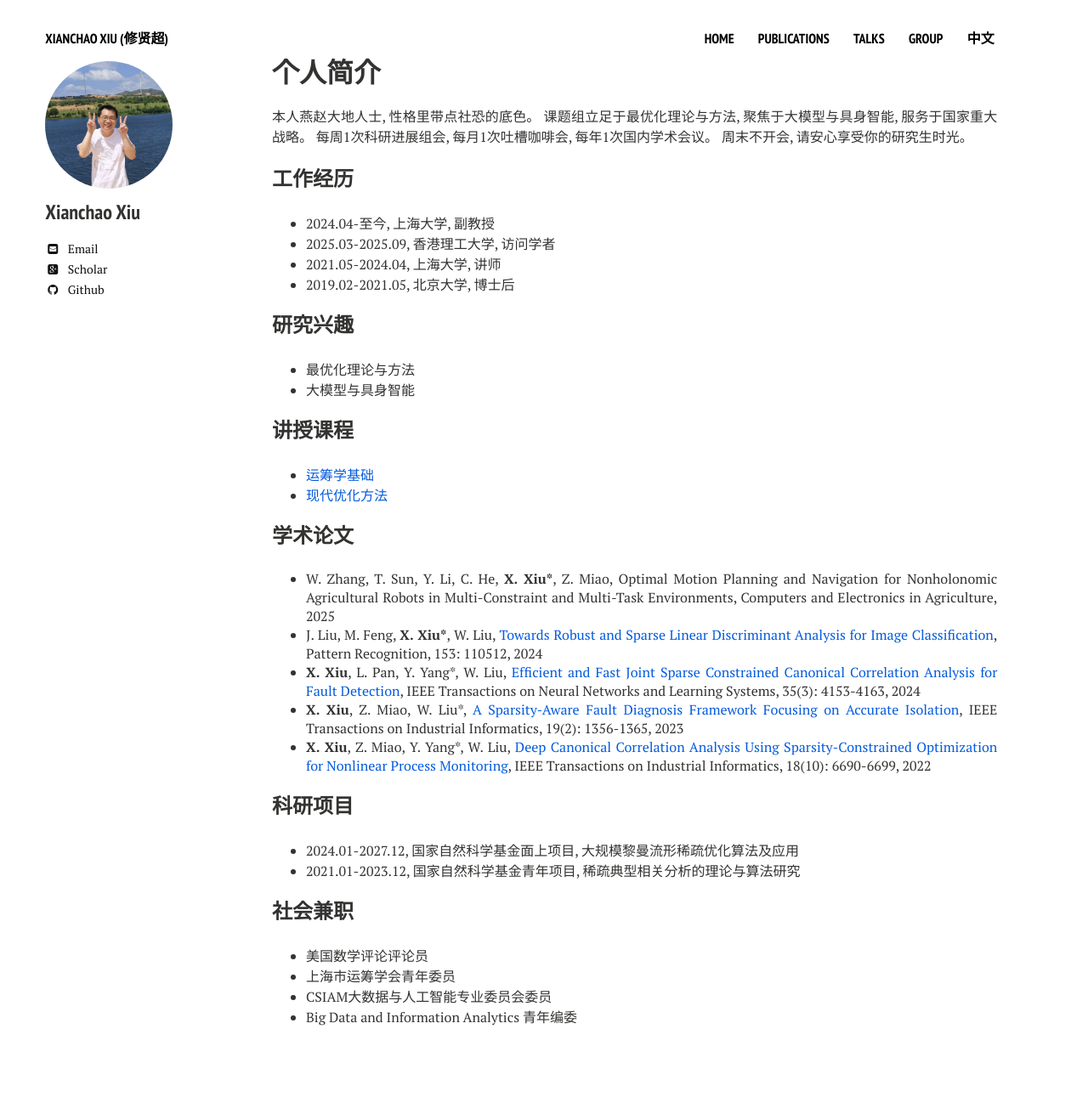
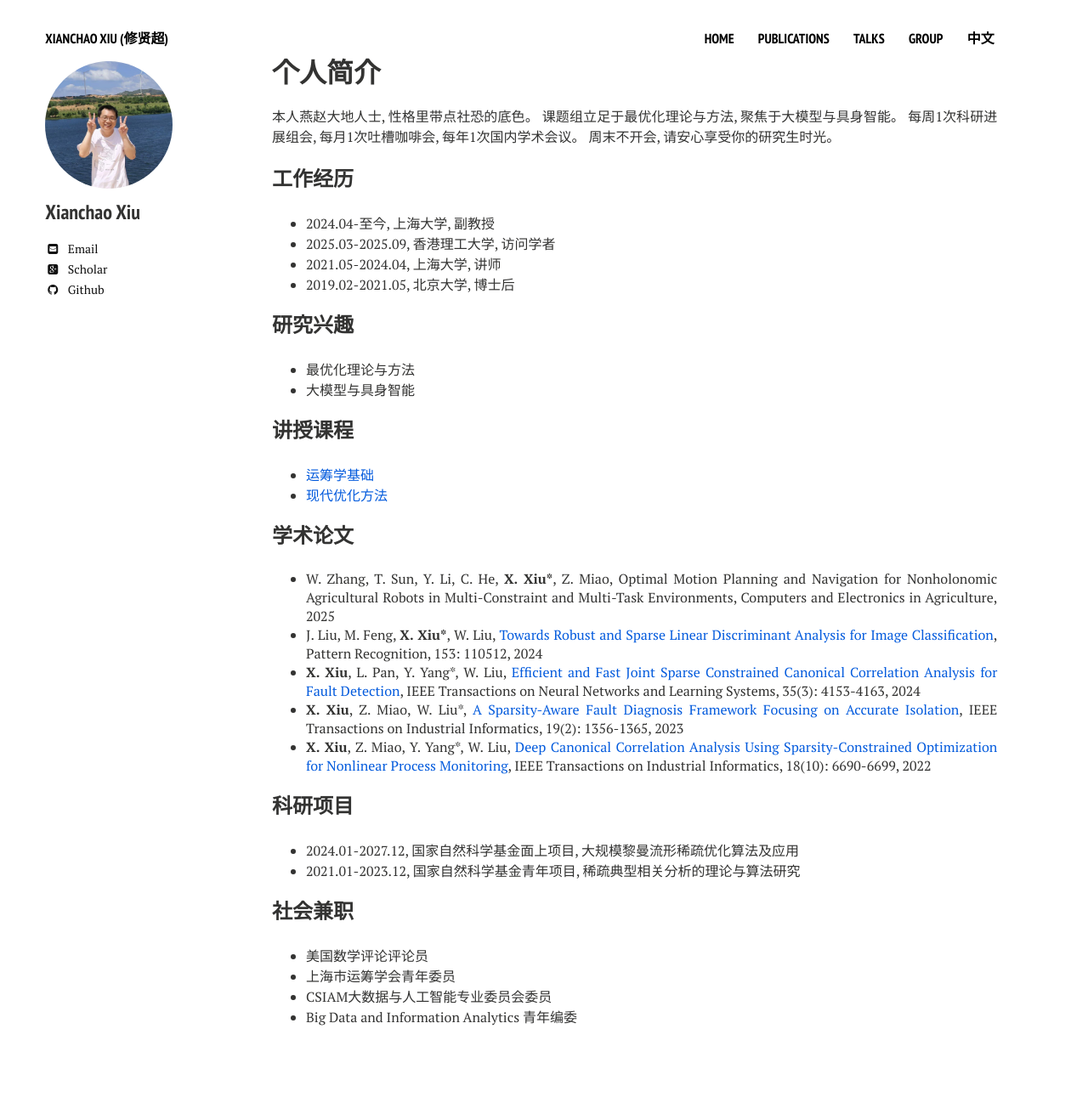
Before and after one commit to xianchaoxiu/xianchaoxiu.github.io, a Jekyll site: the page built from chinese/index.md, in a window 1280 px wide. Shown: the whole page at 85% size. Built offline with Jekyll 4.4.1, drawn with Linux system fonts in a browser that asks for light colours; nearby versions of some CDN libraries.

Commit message:
Update index.md

```diff
--- a/chinese/index.md
+++ b/chinese/index.md
@@ -8,7 +8,7 @@ share: false
 ---
 
 本人燕赵大地人士, 性格里带点社恐的底色。
-课题组立足于最优化理论与方法, 聚焦于大模型与具身智能, 服务于国家重大战略。
+课题组立足于最优化理论与方法, 聚焦于大模型与具身智能。
 每周1次科研进展组会, 每月1次吐槽咖啡会, 每年1次国内学术会议。
 周末不开会, 请安心享受你的研究生时光。<br>
 
```
